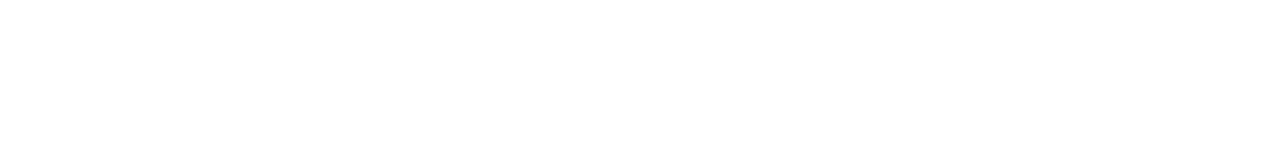
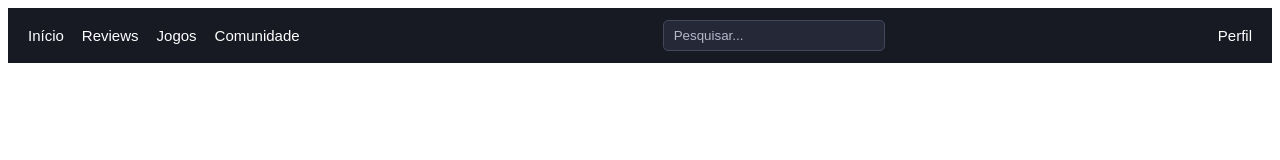
Before and after one commit to PedroMaia-10/Projeto-final-autoria-web, a plain HTML site: page index.html in a window 1280 px wide. Drawn offline with Linux system fonts and the light colour scheme.

Commit message:
NAV BAR FEITA

```diff
--- a/css/style.css
+++ b/css/style.css
@@ -0,0 +1,58 @@
+
+/* Barra de navegação */
+header {
+    background-color: #171923;
+    padding: 12px 20px;
+}
+
+nav {
+    display: flex;
+    align-items: center;
+    justify-content: space-between;
+    gap: 20px;
+    position: relative;
+}
+
+/* Links do menu */
+nav ul {
+    display: flex;
+    gap: 18px;
+    list-style: none;
+    margin: 0;
+    padding: 0;
+}
+
+/* Aparência dos links */
+nav a {
+    color: #ffffff;
+    text-decoration: none;
+    font-family: Arial, sans-serif;
+    font-size: 15px;
+}
+
+/* Efeito ao passar o mouse */
+nav a:hover {
+    color: #8b5cf6;
+}
+
+/* Campo de pesquisa */
+nav .pesquisa {
+    display: flex;
+    justify-content: center;
+    flex: 1;
+    margin-left: 30px;
+}
+
+nav input {
+    width: 200px;
+    padding: 7px 10px;
+    border: 1px solid #44475a;
+    border-radius: 5px;
+    background-color: #252837;
+    color: #ffffff;
+}
+
+/* Cor do texto de exemplo */
+nav input::placeholder {
+    color: #b5b8c8;
+}
--- a/index.html
+++ b/index.html
@@ -7,9 +7,21 @@
     <link rel="stylesheet" href="css/style.css">
 </head>
 <header>
+    <nav>
+        <ul class="links">
+            <li><a href="index.html" aria-current="page">Início</a></li>
+            <li><a href="reviews.html">Reviews</a></li>
+            <li><a href="jogos.html">Jogos</a></li>
+            <li><a href="comunidade.html">Comunidade</a></li>
+        </ul>
 
-    </header>
+        <form class="pesquisa">
+            <input type="text" id="busca" name="busca" placeholder="Pesquisar...">
+        </form>
 
+        <a href="perfil.html">Perfil</a>
+</nav>
+</header>
 <body>
 
 </body>
```
